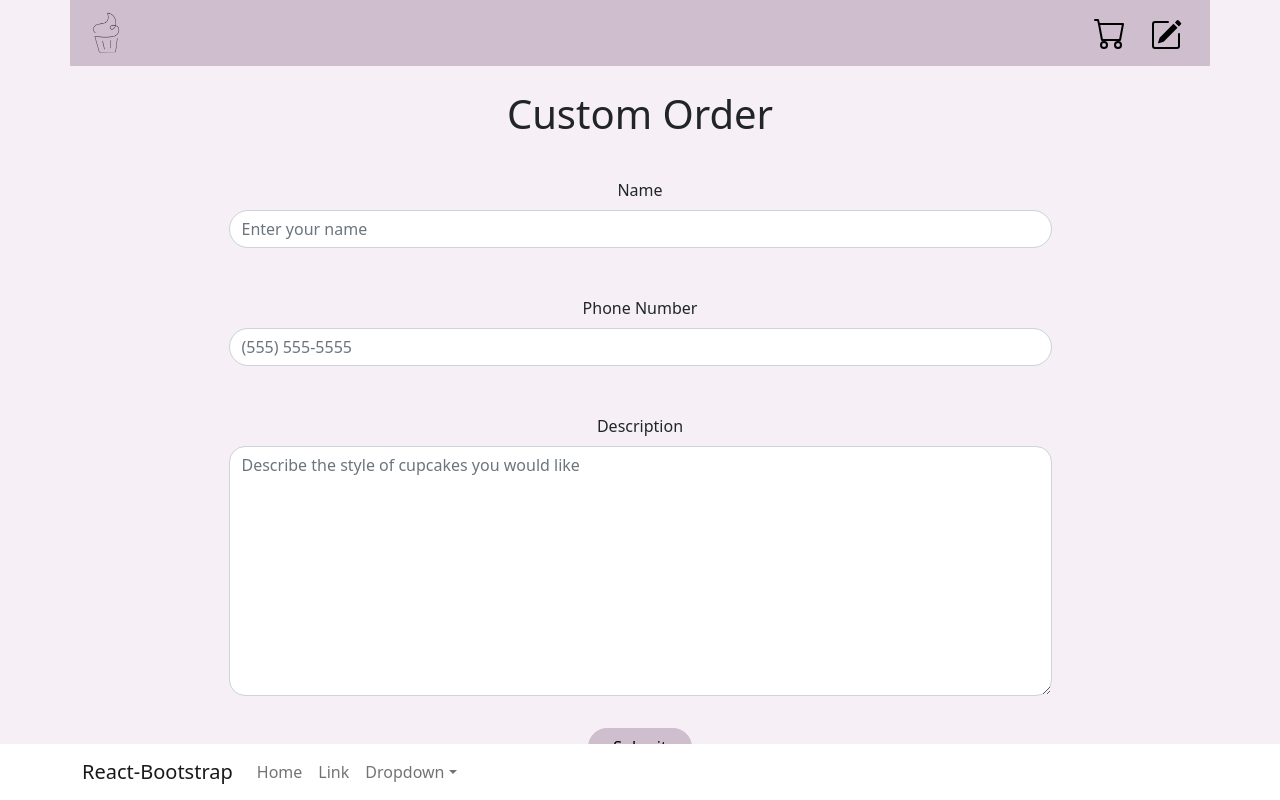
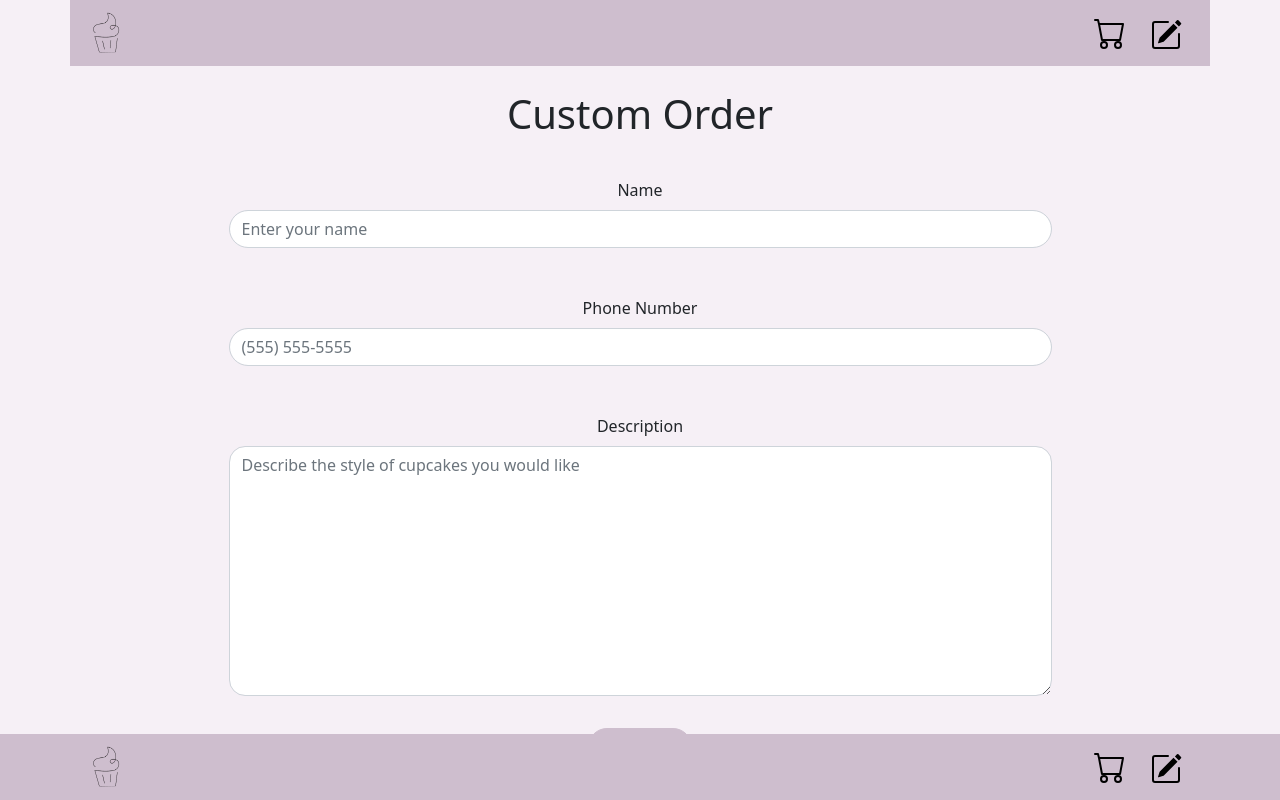
Before and after one commit to Gurb-S/cupcakemakes, a React (Create React App) app: page /custom in a window 1280 px wide. Built offline with nearby package versions, Linux system fonts and the light colour scheme.

Commit message:
add test header

```diff
--- a/src/components/Footer.js
+++ b/src/components/Footer.js
@@ -1,32 +1,67 @@
-import Container from 'react-bootstrap/Container';
-import Nav from 'react-bootstrap/Nav';
-import Navbar from 'react-bootstrap/Navbar';
-import NavDropdown from 'react-bootstrap/NavDropdown';
+import React, { useContext } from "react"
+import { Container, Navbar, Row, Col } from "react-bootstrap"
+import { Link } from "react-router-dom"
+import logo from "../imgs/icons/logo_black.png"
+import SiteContext from "../context/Context"
 
 export function Footer(){
+
+      // imports number of items in cart from context api
+    const { numberOfItemsInCart } = useContext(SiteContext)
+    // * use d-lg-none item to only display the item if screen size is large or larger
     return(
-        <Navbar bg="info" expand="lg" fixed="bottom">
-        <Container>
-          <Navbar.Brand href="#home">React-Bootstrap</Navbar.Brand>
-          <Navbar.Toggle aria-controls="basic-navbar-nav" />
-          <Navbar.Collapse id="basic-navbar-nav">
-            <Nav className="me-auto">
-              <Nav.Link href="#home">Home</Nav.Link>
-              <Nav.Link href="#link">Link</Nav.Link>
-              <NavDropdown title="Dropdown" id="basic-nav-dropdown">
-                <NavDropdown.Item href="#action/3.1">Action</NavDropdown.Item>
-                <NavDropdown.Item href="#action/3.2">
-                  Another action
-                </NavDropdown.Item>
-                <NavDropdown.Item href="#action/3.3">Something</NavDropdown.Item>
-                <NavDropdown.Divider />
-                <NavDropdown.Item href="#action/3.4">
-                  Separated link
-                </NavDropdown.Item>
-              </NavDropdown>
-            </Nav>
-          </Navbar.Collapse>
+        <Container className="p-0 footer">
+            <Navbar bg="primary" expand="lg" fixed="bottom">
+                <Container>
+                    <Row className="d-flex align-items-center">
+                        <Col>
+                            <Navbar.Brand href="/"><img src={logo} height={50} width={50} alt="logo" className="rounded-circle"></img></Navbar.Brand>
+                        </Col>
+                    </Row>
+                    <Row>
+                        <Col className="d-flex align-items-center ms-3">
+                            <Link to={`/cart`} className="me-3 text-danger position-relative">
+                                <svg xmlns="http://www.w3.org/2000/svg" width="32" height="32" fill="currentColor" className="bi bi-cart" viewBox="0 0 16 16">
+                                <path d="M0 1.5A.5.5 0 0 1 .5 1H2a.5.5 0 0 1 .485.379L2.89 3H14.5a.5.5 0 0 1 .491.592l-1.5 8A.5.5 0 0 1 13 12H4a.5.5 0 0 1-.491-.408L2.01 3.607 1.61 2H.5a.5.5 0 0 1-.5-.5zM3.102 4l1.313 7h8.17l1.313-7H3.102zM5 12a2 2 0 1 0 0 4 2 2 0 0 0 0-4zm7 0a2 2 0 1 0 0 4 2 2 0 0 0 0-4zm-7 1a1 1 0 1 1 0 2 1 1 0 0 1 0-2zm7 0a1 1 0 1 1 0 2 1 1 0 0 1 0-2z"/>
+                                </svg>
+                                <span className="visually-hidden">link to cart</span>
+                                {(numberOfItemsInCart > 0
+                                ? <span className="position-absolute top-0 start-100 translate-middle badge rounded-pill bg-warning">
+                                    {numberOfItemsInCart}
+                                    <span className="visually-hidden">items in cart</span>
+                                  </span>
+                                : null)}
+                            </Link>
+                            <Link to={`/custom`} className="ms-2 me-3 mt-1 text-danger position-relative">
+                                <svg xmlns="http://www.w3.org/2000/svg" width="32" height="32" fill="currentColor" className="bi bi-pencil-square" viewBox="0 0 16 16" alt="link to custom order page">
+                                    <path d="M15.502 1.94a.5.5 0 0 1 0 .706L14.459 3.69l-2-2L13.502.646a.5.5 0 0 1 .707 0l1.293 1.293zm-1.75 2.456-2-2L4.939 9.21a.5.5 0 0 0-.121.196l-.805 2.414a.25.25 0 0 0 .316.316l2.414-.805a.5.5 0 0 0 .196-.12l6.813-6.814z"/>
+                                    <path fillRule="evenodd" d="M1 13.5A1.5 1.5 0 0 0 2.5 15h11a1.5 1.5 0 0 0 1.5-1.5v-6a.5.5 0 0 0-1 0v6a.5.5 0 0 1-.5.5h-11a.5.5 0 0 1-.5-.5v-11a.5.5 0 0 1 .5-.5H9a.5.5 0 0 0 0-1H2.5A1.5 1.5 0 0 0 1 2.5v11z"/>
+                                </svg>
+                                <span className="visually-hidden">link to custom order page</span>
+                            </Link>
+                            {/* <button className='btn btn-body d-lg-none' type="button" data-bs-toggle="offcanvas" data-bs-target="#offcanvasTop" aria-controls="offcanvasTop" aria-label="Open Menu">
+                                <svg xmlns="http://www.w3.org/2000/svg" width="32" height="32" fill="currentColor" className="bi bi-three-dots-vertical" viewBox="0 0 16 16">
+                                    <path d="M9.5 13a1.5 1.5 0 1 1-3 0 1.5 1.5 0 0 1 3 0zm0-5a1.5 1.5 0 1 1-3 0 1.5 1.5 0 0 1 3 0zm0-5a1.5 1.5 0 1 1-3 0 1.5 1.5 0 0 1 3 0z"/>
+                                </svg>
+                            </button>
+                            <div className="offcanvas offcanvas-end" tabIndex="-1" id="offcanvasTop" aria-labelledby="offcanvasTopLabel">
+                                <div className="offcanvas-header">
+                                    <h5 className="offcanvas-title" id="offcanvasTopLabel">Menu</h5>
+                                    <button type="button" className="btn-close" data-bs-dismiss="offcanvas" aria-label="Close"></button>
+                                </div>
+                                <div className="offcanvas-body">
+                                    <Nav className="me-auto">
+                                        <Nav.Link href="/">Home</Nav.Link>
+                                        <Nav.Link href="/custom">Custom Cupcake</Nav.Link>
+                                        <Nav.Link href="/">Cupcake Gallery</Nav.Link>
+                                        <Nav.Link href="/">Cake Gallery</Nav.Link>
+                                    </Nav>
+                                </div>
+                            </div> */}
+                        </Col>
+                    </Row>
+                </Container>
+            </Navbar>
         </Container>
-      </Navbar>
     )
 }
```
